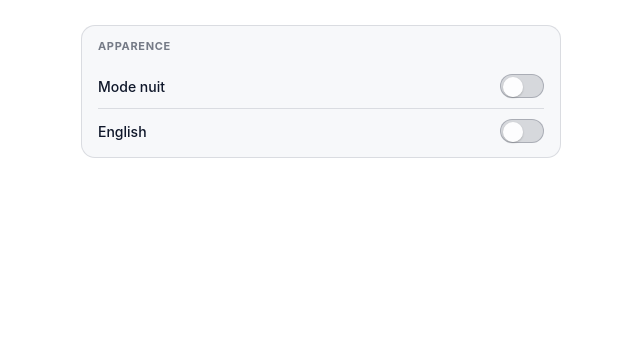
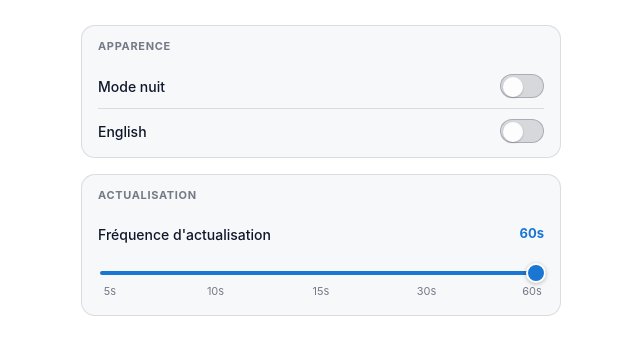
Before and after one commit to imouine/lille-bus-extension, a browser extension: page src/options/options.html in a window 1280 px wide. Shown: the part 87-442 px from the top of the page, without its empty margins (319-959 px from the left). Drawn offline with Linux system fonts and the light colour scheme.

Commit message:
feat: add refresh interval slider and update preferences handling

```diff
--- a/src/options/options.css
+++ b/src/options/options.css
@@ -198,3 +198,84 @@ section {
 .saved.visible {
   opacity: 1;
 }
+
+/* Slider row */
+.sliderRow {
+  padding: 10px 0 4px;
+}
+
+.sliderHeader {
+  display: flex;
+  align-items: center;
+  justify-content: space-between;
+  margin-bottom: 14px;
+}
+
+.sliderValue {
+  font-size: 13px;
+  font-weight: 700;
+  color: var(--accent);
+  min-width: 32px;
+  text-align: right;
+}
+
+.slider {
+  -webkit-appearance: none;
+  appearance: none;
+  width: 100%;
+  height: 4px;
+  border-radius: 999px;
+  background: linear-gradient(
+    to right,
+    var(--accent) calc(var(--pct, 100%) ),
+    var(--border-strong) calc(var(--pct, 100%))
+  );
+  outline: none;
+  cursor: pointer;
+  margin-bottom: 8px;
+}
+
+.slider:focus-visible {
+  box-shadow: 0 0 0 3px var(--focus);
+  border-radius: 999px;
+}
+
+.slider::-webkit-slider-thumb {
+  -webkit-appearance: none;
+  appearance: none;
+  width: 20px;
+  height: 20px;
+  border-radius: 999px;
+  background: var(--accent);
+  box-shadow: 0 1px 4px rgba(0, 0, 0, 0.25);
+  border: 2px solid #fff;
+  transition: transform 120ms ease, box-shadow 120ms ease;
+}
+
+.slider::-webkit-slider-thumb:hover {
+  transform: scale(1.15);
+  box-shadow: 0 2px 8px rgba(25, 118, 210, 0.4);
+}
+
+.slider::-moz-range-thumb {
+  width: 20px;
+  height: 20px;
+  border-radius: 999px;
+  background: var(--accent);
+  box-shadow: 0 1px 4px rgba(0, 0, 0, 0.25);
+  border: 2px solid #fff;
+  cursor: pointer;
+}
+
+.sliderTicks {
+  display: flex;
+  justify-content: space-between;
+  padding: 0 2px;
+}
+
+.sliderTicks span {
+  font-size: 11px;
+  color: var(--muted);
+  text-align: center;
+  width: 20px;
+}
--- a/src/options/options.html
+++ b/src/options/options.html
@@ -22,19 +22,46 @@
       </header>
 
       <section>
-        <div class="sectionTitle" id="label_appearance">Apparence</div>
+        <div class="sectionTitle" id="label_appearance">Appearance</div>
 
         <label class="toggleRow">
-          <span class="toggleText" id="label_theme">Mode nuit</span>
+          <span class="toggleText" id="label_theme">Night mode</span>
           <input id="themeToggle" class="toggleInput" type="checkbox" />
           <span class="toggleSwitch" aria-hidden="true"></span>
         </label>
 
         <label class="toggleRow">
-          <span class="toggleText" id="label_lang">English</span>
+          <span class="toggleText" id="label_lang">Français</span>
           <input id="langToggle" class="toggleInput" type="checkbox" />
           <span class="toggleSwitch" aria-hidden="true"></span>
         </label>
+      </section>
+
+      <section>
+        <div class="sectionTitle" id="label_refresh_section">Refresh</div>
+
+        <div class="sliderRow">
+          <div class="sliderHeader">
+            <span class="toggleText" id="label_refresh">Refresh interval</span>
+            <span class="sliderValue" id="refreshValue">60s</span>
+          </div>
+          <input
+            id="refreshSlider"
+            class="slider"
+            type="range"
+            min="0"
+            max="4"
+            step="1"
+            value="4"
+          />
+          <div class="sliderTicks" aria-hidden="true">
+            <span>5s</span>
+            <span>10s</span>
+            <span>15s</span>
+            <span>30s</span>
+            <span>60s</span>
+          </div>
+        </div>
       </section>
 
       <p class="saved" id="savedMsg"></p>
--- a/src/options/options.js
+++ b/src/options/options.js
@@ -8,24 +8,33 @@
 
 const STORAGE_KEY_PREFS = "prefs";
 
+// Valeurs en minutes correspondant aux crans du slider (index 0 → 4)
+const REFRESH_STEPS_MIN  = [1/12, 1/6, 1/4, 0.5, 1]; // 5s, 10s, 15s, 30s, 60s
+const REFRESH_STEPS_LABEL = ["5s", "10s", "15s", "30s", "60s"];
+const DEFAULT_REFRESH_IDX = 4; // 60s par défaut
+
 const I18N = {
   fr: {
-    subtitle:        "Préférences",
-    label_appearance:"Apparence",
-    label_theme:     "Mode nuit",
-    label_lang:      "English",
-    saved:           "Préférences enregistrées",
+    subtitle:              "Préférences",
+    label_appearance:      "Apparence",
+    label_theme:           "Mode nuit",
+    label_lang:            "English",
+    label_refresh_section: "Actualisation",
+    label_refresh:         "Fréquence d'actualisation",
+    saved:                 "Préférences enregistrées",
   },
   en: {
-    subtitle:        "Preferences",
-    label_appearance:"Appearance",
-    label_theme:     "Night mode",
-    label_lang:      "Français",
-    saved:           "Preferences saved",
+    subtitle:              "Preferences",
+    label_appearance:      "Appearance",
+    label_theme:           "Night mode",
+    label_lang:            "Français",
+    label_refresh_section: "Refresh",
+    label_refresh:         "Refresh interval",
+    saved:                 "Preferences saved",
   },
 };
 
-let prefs = { theme: "light", lang: "fr" };
+let prefs = { theme: "light", lang: "fr", refreshIdx: DEFAULT_REFRESH_IDX };
 
 function t(key) {
   const dict = I18N[prefs.lang] || I18N.fr;
@@ -41,10 +50,23 @@ function applyLanguage() {
   document.documentElement.lang = prefs.lang;
   document.getElementById("langToggle").checked = prefs.lang === "en";
 
-  document.getElementById("subtitle").textContent        = t("subtitle");
-  document.getElementById("label_appearance").textContent = t("label_appearance");
-  document.getElementById("label_theme").textContent      = t("label_theme");
-  document.getElementById("label_lang").textContent       = t("label_lang");
+  document.getElementById("subtitle").textContent              = t("subtitle");
+  document.getElementById("label_appearance").textContent      = t("label_appearance");
+  document.getElementById("label_theme").textContent           = t("label_theme");
+  document.getElementById("label_lang").textContent            = t("label_lang");
+  document.getElementById("label_refresh_section").textContent = t("label_refresh_section");
+  document.getElementById("label_refresh").textContent         = t("label_refresh");
+}
+
+function applyRefresh() {
+  const idx    = prefs.refreshIdx ?? DEFAULT_REFRESH_IDX;
+  const slider = document.getElementById("refreshSlider");
+  const label  = document.getElementById("refreshValue");
+  slider.value = idx;
+  label.textContent = REFRESH_STEPS_LABEL[idx];
+  // Mise à jour de la couleur de la piste (CSS custom property)
+  const pct = (idx / (REFRESH_STEPS_MIN.length - 1)) * 100;
+  slider.style.setProperty("--pct", `${pct}%`);
 }
 
 function showSaved() {
@@ -62,6 +84,9 @@ async function loadPrefs() {
     if (stored.theme === "dark" || stored.theme === "light") prefs.theme = stored.theme;
     else prefs.theme = window.matchMedia("(prefers-color-scheme: dark)").matches ? "dark" : "light";
     if (stored.lang === "en" || stored.lang === "fr") prefs.lang = stored.lang;
+    if (Number.isInteger(stored.refreshIdx) && stored.refreshIdx >= 0 && stored.refreshIdx < REFRESH_STEPS_MIN.length) {
+      prefs.refreshIdx = stored.refreshIdx;
+    }
   } else {
     prefs.theme = window.matchMedia("(prefers-color-scheme: dark)").matches ? "dark" : "light";
   }
@@ -69,6 +94,11 @@ async function loadPrefs() {
 
 async function savePrefs() {
   await chrome.storage.local.set({ [STORAGE_KEY_PREFS]: prefs });
+  // Notifie le service worker pour qu'il recrée l'alarme avec la nouvelle fréquence
+  chrome.runtime.sendMessage({
+    type: "prefs:refreshInterval",
+    periodInMinutes: REFRESH_STEPS_MIN[prefs.refreshIdx],
+  }).catch(() => {/* service worker peut être inactif */});
   showSaved();
 }
 
@@ -76,6 +106,7 @@ async function init() {
   await loadPrefs();
   applyTheme();
   applyLanguage();
+  applyRefresh();
 
   document.getElementById("themeToggle").addEventListener("change", async (e) => {
     prefs.theme = e.target.checked ? "dark" : "light";
@@ -88,6 +119,15 @@ async function init() {
     applyLanguage();
     await savePrefs();
   });
+
+  document.getElementById("refreshSlider").addEventListener("input", (e) => {
+    prefs.refreshIdx = Number(e.target.value);
+    applyRefresh();
+  });
+
+  document.getElementById("refreshSlider").addEventListener("change", async () => {
+    await savePrefs();
+  });
 }
 
 init();
```
Also changed, not shown: src/background/service-worker.js (+33 -5 lines).
